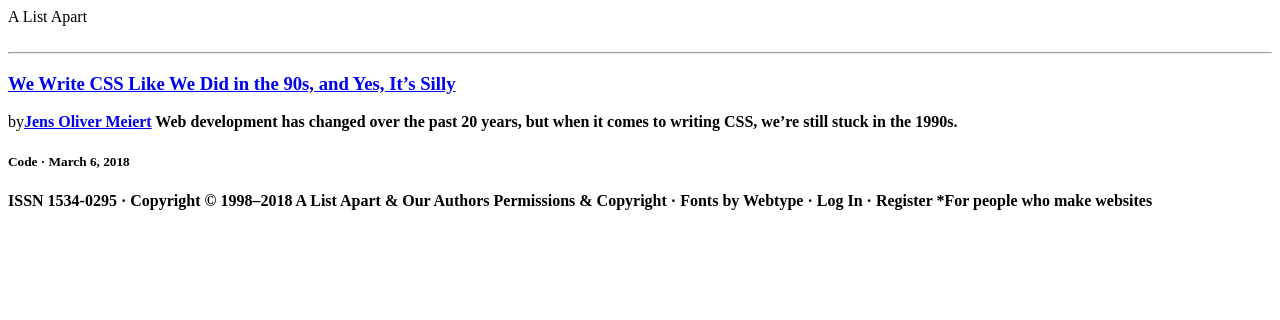
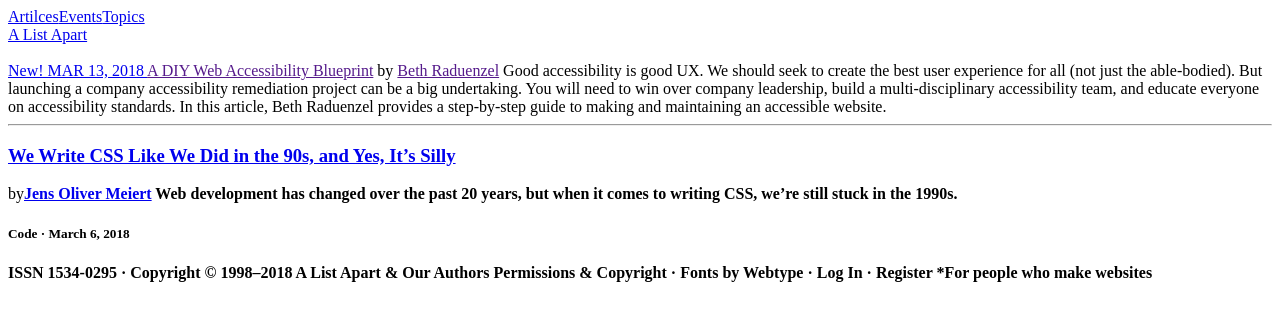
Before and after one commit to gsorokoilt/index.html, a plain HTML site: page index.html in a window 1280 px wide. Drawn offline with Linux system fonts and the light colour scheme.

Commit message:
"updated nav section"

```diff
--- a/index.html
+++ b/index.html
@@ -6,12 +6,16 @@
   </head>
 
   <body>
-    <nav></nav>
+    <nav><a href="#">Artilces</a><a href="#">Events</a><a href="#">Topics</a><a href="#"Write For Us</a></nav>
     <header>A List Apart</header>
     <img></img>
   <aside></aside>
 
-  <article></article>
+  <article>New! MAR 13, 2018
+    <a href "#">A DIY Web Accessibility Blueprint</a>
+    by <a href "#">Beth Raduenzel</a>
+
+Good accessibility is good UX. We should seek to create the best user experience for all (not just the able-bodied). But launching a company accessibility remediation project can be a big undertaking. You will need to win over company leadership, build a multi-disciplinary accessibility team, and educate everyone on accessibility standards. In this article, Beth Raduenzel provides a step-by-step guide to making and maintaining an accessible website.</article>
 
   <article></article>
 
```
